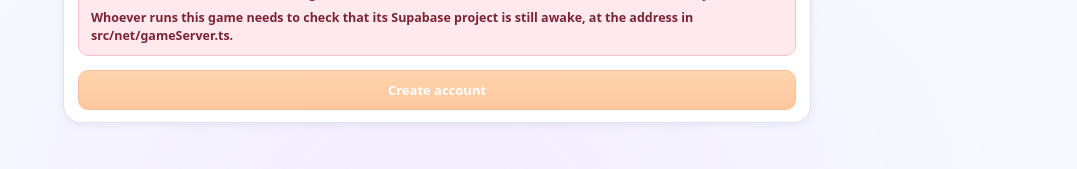
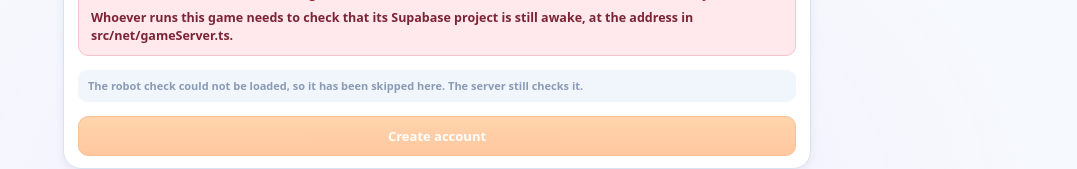
Before and after one commit to aaran2011/business, a React (Vite) app: page / in a window 1280 px wide. Shown: the part 601-770 px from the top of the page, without its empty margins (203-1280 px from the left). Built offline with nearby package versions, Linux system fonts and the light colour scheme; no server answers.

Commit message:
Switch on the reCAPTCHA site key

```diff
--- a/public/sw.js
+++ b/public/sw.js
@@ -22,7 +22,7 @@
 // activate handler deletes every cache that is not this one, so a stale
 // bundle — one still carrying the background music that was removed, say —
 // cannot survive an update.
-const CACHE = 'business-v8'
+const CACHE = 'business-v9'
 const SHELL = ['/', '/index.html', '/favicon.svg', '/manifest.webmanifest']
 
 self.addEventListener('install', (event) => {
--- a/src/net/recaptcha.ts
+++ b/src/net/recaptcha.ts
@@ -30,8 +30,15 @@
  * "no captcha configured" and carries on, rather than locking everybody out.
  */
 
-/** The public site key. Empty means reCAPTCHA is switched off. */
-export const RECAPTCHA_SITE_KEY = ''
+/**
+ * The public site key. Empty switches reCAPTCHA off completely.
+ *
+ * Typed `string` on purpose: without it TypeScript narrows this to the one
+ * literal it is set to and then calls `captchaEnabled()` a mistake, because
+ * the comparison "can never be true". The whole point is that it can be
+ * emptied again.
+ */
+export const RECAPTCHA_SITE_KEY: string = '6LejS-stAAAAABb9wHeGEVw1PFntlcpQMjy9mKcY'
 
 /** Widget rendering is reCAPTCHA v2's "I'm not a robot" checkbox. */
 const SCRIPT_URL = 'https://www.google.com/recaptcha/api.js?render=explicit'
```
